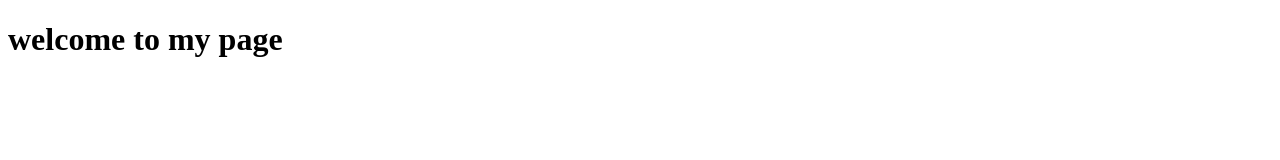
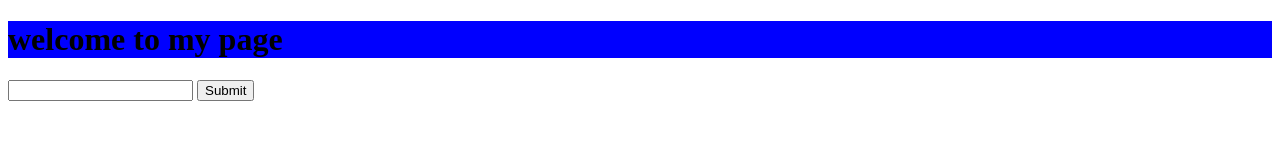
Before and after one commit to Andrew-R-Lawler/nagle_jquery_review, a plain HTML site: page index.html in a window 1280 px wide. Drawn offline with Linux system fonts and the light colour scheme.

Commit message:
added Getters and Setter

```diff
--- a/index.html
+++ b/index.html
@@ -5,11 +5,13 @@
         <title></title>
         <meta name="description" content="">
         <meta name="viewport" content="width=device-width, initial-scale=1">
-        <link rel="stylesheet" href="">
+        <link rel="stylesheet" href="stylesheet.css">
     </head>
     <body>
         <script src="jquery-3.5.1.js"></script>
         <script src="scripts.js" async defer></script>
         <h1 id='hello'></h1>
+        <input type="text" id='firstName'/>
+        <button id='submit'>Submit</button>
     </body>
 </html>
--- a/scripts.js
+++ b/scripts.js
@@ -7,7 +7,16 @@ $('document').ready(onReady)
 function onReady(){
     console.log('jQuery is loaded');
     $( '#hello' ).append('welcome to my page');
+    // $( '#hello' ).css('color', 'red')
+    $( '#hello' ).addClass( 'blue' );
+    $('#submit').on('click', handleSubmit);
 }
 
 // action/onclick is the third event code will run at
 // $( '#button' ).on( 'click', function)
+
+function handleSubmit(){
+    console.log('button clicked');
+    console.log($('#firstName').val());
+    $('#firstName').val('');
+}
--- /dev/null
+++ b/stylesheet.css
@@ -0,0 +1,3 @@
+.blue{
+    background-color: blue;
+}
```
Also changed, not shown: 1 other file.
